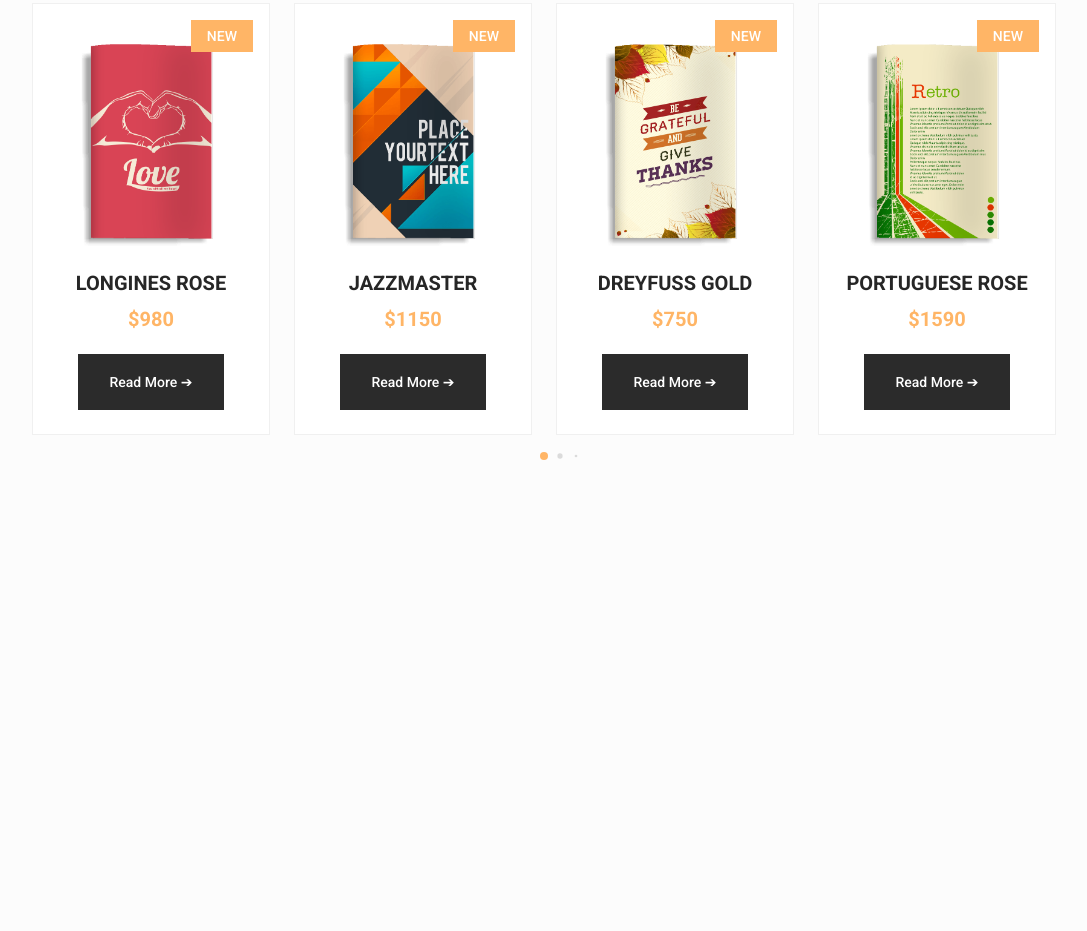
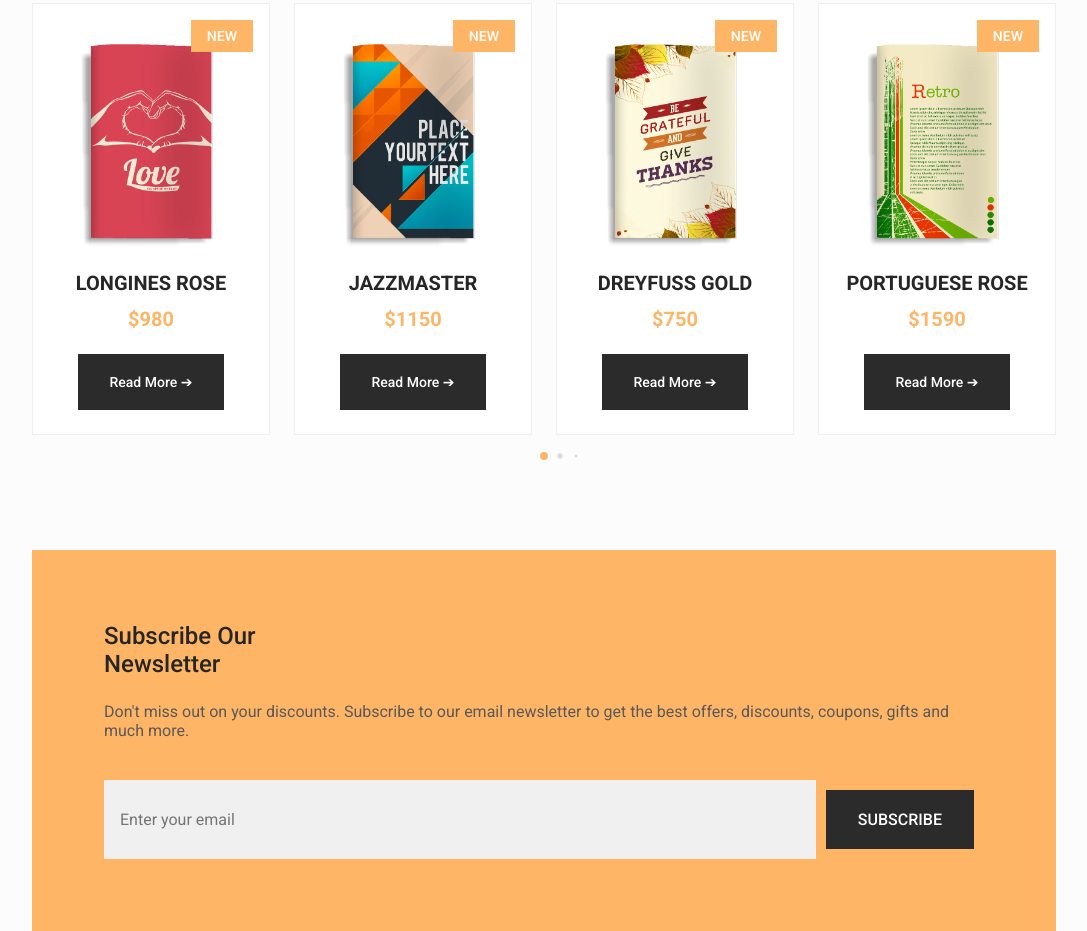
Before and after one commit to imran-baitham/GB-BookMark, a plain HTML site: page Products/products.html in a window 1280 px wide. Shown: the part 3539-4470 px from the top of the page, without its empty margins (96-1183 px from the left). Before the commit the page ends 4009 px from the top, so only its background shows below. Drawn offline with nearby package versions, Linux system fonts and the light colour scheme.

Commit message:
update working on website

```diff
--- a/Products/products.html
+++ b/Products/products.html
@@ -520,7 +520,7 @@
         </div>
     </section>
     <!--==================== NEWSLETTER ====================-->
-    <!-- <section class="newsletter section container">
+    <section class="newsletter section container">
         <div class="newsletter__bg grid">
             <div>
                 <h2 class="newsletter__title">Subscribe Our <br> Newsletter</h2>
@@ -538,7 +538,7 @@
                 </button>
             </form>
         </div>
-    </section> -->
+    </section>
     </main>
 
 
```
